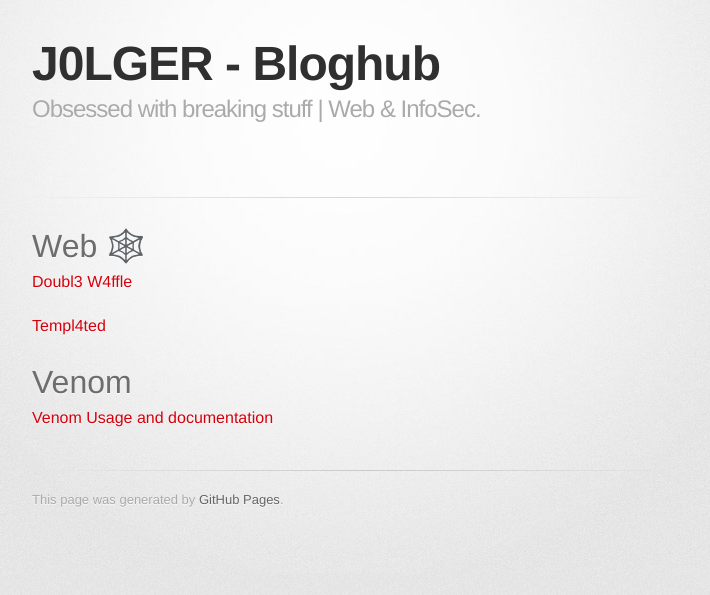
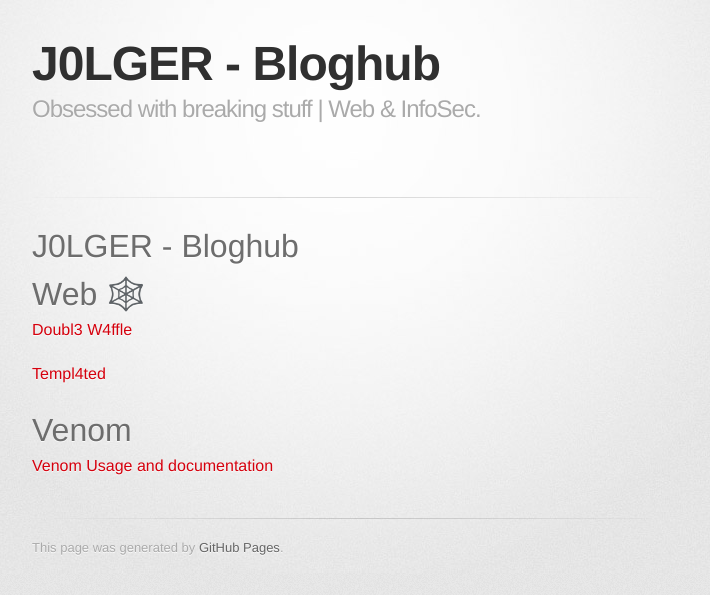
Before and after one commit to J0LGER/bloghub, a Jekyll site: the page built from index.md, in a window 1280 px wide. Shown: the top 595 px of the page, without its empty margins (298-1008 px from the left). Built offline with Jekyll 4.4.1, drawn with Linux system fonts in a browser that asks for light colours; some web fonts are replaced.

Commit message:
Update index.md

```diff
--- a/index.md
+++ b/index.md
@@ -2,6 +2,7 @@
 layout: default
 ---
 
+# J0LGER - Bloghub
 
 # Web 🕸️
 
```
